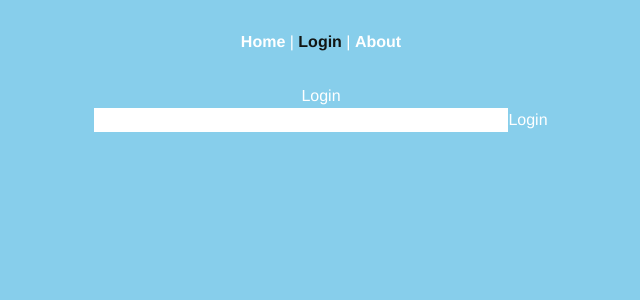
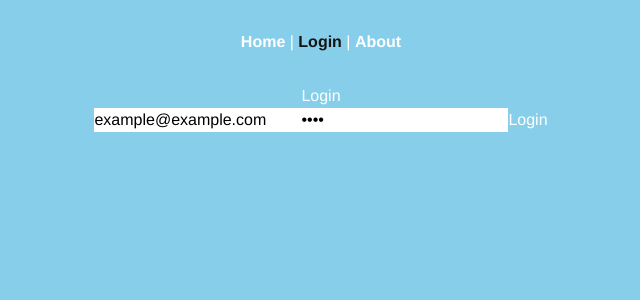
Before and after one commit to Thiruttikorn/Project222, a Vue app in the folder front-end/: page / in a window 1280 px wide. Shown: the top 300 px of the page, without its empty margins (319-959 px from the left). Built offline with nearby package versions, Linux system fonts and the light colour scheme.

Commit message:
change desingn login

```diff
--- a/front-end/src/App.vue
+++ b/front-end/src/App.vue
@@ -1,4 +1,4 @@
-<template>
++<template>
   <nav>
     <router-link to="/home">Home</router-link> |
     <router-link to="/">Login</router-link> |
--- a/front-end/src/views/LoginForm.vue
+++ b/front-end/src/views/LoginForm.vue
@@ -52,5 +52,7 @@ export default {
 </script>
 
 <style>
-/* Add your custom styles here */
+input{
+    color: black !important;
+}
 </style>
```
Also changed, not shown: 2 other files (tests, documents, lock files or other folders).
